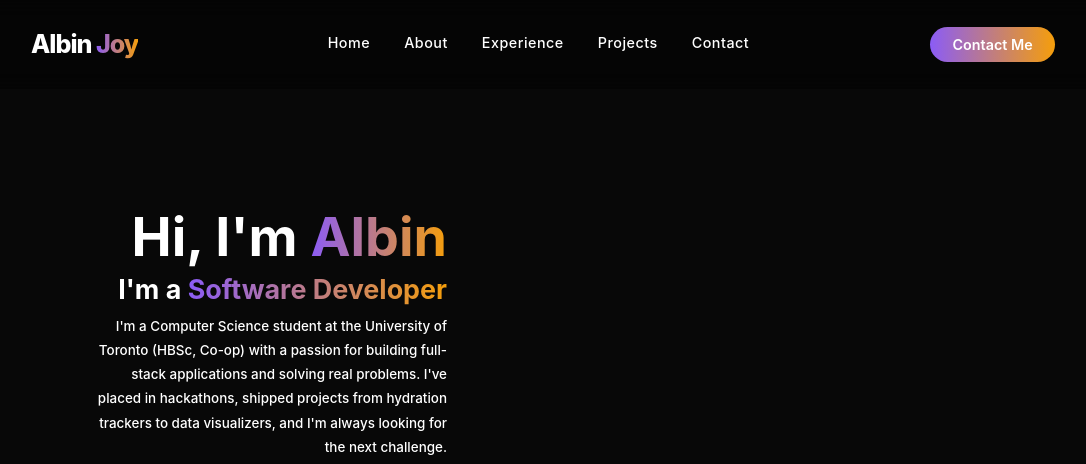
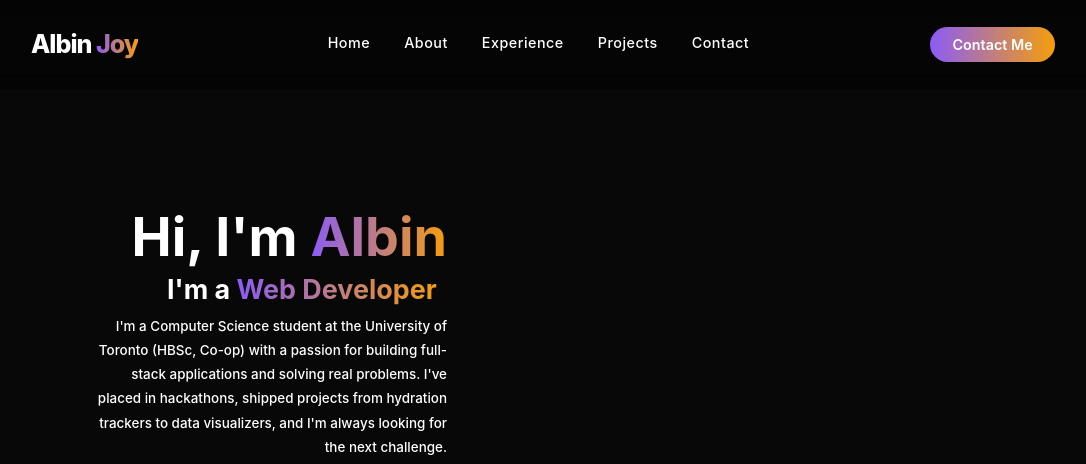
Before and after one commit to albin-joy05/portfolio-website, a plain HTML site: page index.html in a window 1280 px wide. Shown: the top 464 px of the page, without its empty margins (97-1183 px from the left). Drawn offline with nearby package versions, Linux system fonts and the light colour scheme.

Commit message:
Updated typing animation

```diff
--- a/index.html
+++ b/index.html
@@ -44,7 +44,7 @@
         <div class="home-content">
             <h1>Hi, I'm <span>Albin</span></h1>
             <h3>
-                I'm a <span>Software Developer</span>
+                I'm a <span id="typed-text"></span><span class="typing-cursor" aria-hidden="true">|</span>
             </h3>
             <p>
                 I'm a Computer Science student at the University of Toronto (HBSc, Co-op) with a passion for building full-stack applications and solving real problems. I've placed in hackathons, shipped projects from hydration trackers to data visualizers, and I'm always looking for the next challenge.
@@ -155,21 +155,21 @@
     <section class="contact" id="contact">
         <h2 class="heading reveal">Contact <span>Me</span></h2>
 
-        <form class="reveal contact-form" id="contact-form" action="https://formspree.io/f/mlglawpr" method="POST">
-            <input type="hidden" name="_subject" value="Portfolio contact form">
+        <form class="reveal" action="#">
+
             <div class="input-group">
                 <div class="input-box">
-                    <input type="text" name="name" placeholder="Full Name" required>
-                    <input type="email" name="email" placeholder="Email" required>
+                    <input type="text" placeholder="Full Name">
+                    <input type="email" placeholder="Email">
                 </div>
                 <div class="input-box">
-                    <input type="tel" name="phone" placeholder="Phone Number" required>
-                    <input type="text" name="subject" placeholder="Subject (optional)">
+                    <input type="tel" placeholder="Phone Number">
+                    <input type="text" placeholder="Subject">
                 </div>
             </div>
 
             <div class="input-group-2">
-                <textarea name="message" id="contact-message" placeholder="Your Message" required></textarea>
+                <textarea name="" id="" placeholder="Your Message"></textarea>
                 <input type="submit" value="Send Message" class="btn">
             </div>
         </form>
--- a/script.js
+++ b/script.js
@@ -1,5 +1,38 @@
 (function () {
   'use strict';
+
+  (function initTyping() {
+    var typedEl = document.getElementById('typed-text');
+    if (!typedEl) return;
+    var phrases = ['Software Developer', 'Web Developer', 'Software Engineer', 'Full Stack Developer'];
+    var phraseIndex = 0;
+    var charIndex = 0;
+    var isDeleting = false;
+    var tick = 80;
+    var holdEnd = 1500;
+    var holdDelete = 400;
+
+    function step() {
+      var phrase = phrases[phraseIndex];
+      if (isDeleting) {
+        typedEl.textContent = phrase.slice(0, charIndex - 1);
+        charIndex--;
+        tick = charIndex ? 50 : holdDelete;
+      } else {
+        typedEl.textContent = phrase.slice(0, charIndex + 1);
+        charIndex++;
+        tick = charIndex < phrase.length ? 120 : holdEnd;
+      }
+      if (!isDeleting && charIndex === phrase.length) {
+        isDeleting = true;
+      } else if (isDeleting && charIndex === 0) {
+        isDeleting = false;
+        phraseIndex = (phraseIndex + 1) % phrases.length;
+      }
+      setTimeout(step, tick);
+    }
+    setTimeout(step, 400);
+  })();
 
   const homeSection = document.getElementById('home');
   const aboutSection = document.getElementById('about');
--- a/style.css
+++ b/style.css
@@ -147,6 +147,16 @@ section{
 .home-content h3{
   margin: 1rem 0;
   font-size: 3rem;
+  min-height: 1.2em;
+}
+.typing-cursor{
+  color: var(--main-color);
+  background: none;
+  background-clip: unset;
+  animation: typing-blink 0.7s step-end infinite;
+}
+@keyframes typing-blink{
+  50%{ opacity: 0; }
 }
 .home-content p{
   font-size: 1.5rem;
```
